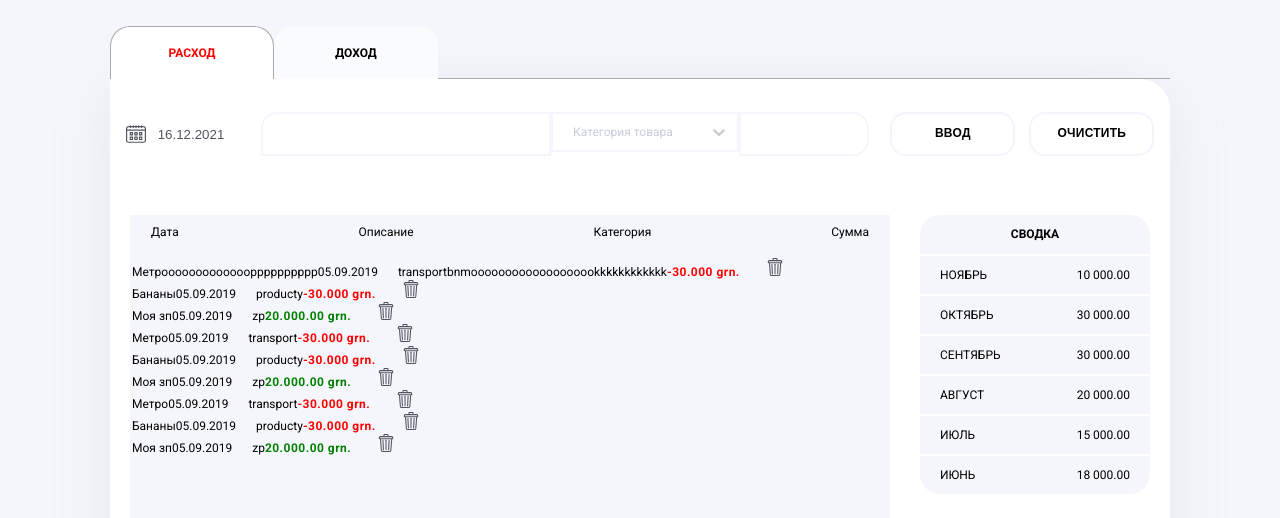
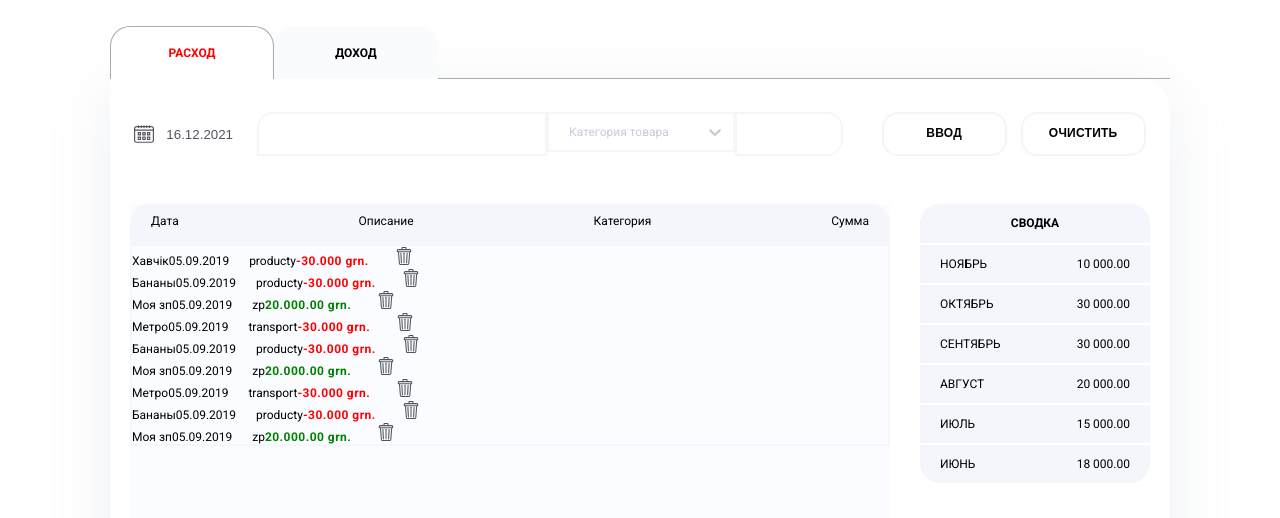
Before and after one commit to Koliadjun/kapusta-react, a React (Create React App) app: page / in a window 1280 px wide. Shown: the top 518 px of the page. Built offline with nearby package versions, Linux system fonts and the light colour scheme.

Commit message:
Обнова

```diff
--- a/src/components/ButtonsBlock/ButtonsBlock.module.css
+++ b/src/components/ButtonsBlock/ButtonsBlock.module.css
@@ -8,3 +8,13 @@
   display: flex;
   width: 100%;
 }
+@media screen and (min-width: 768px) {
+  .buttons {
+    margin-top: 30px;
+  }
+}
+@media screen and (min-width: 1280px) {
+  .buttons {
+    margin-top: 0px;
+  }
+}
--- a/src/components/InputBalance/inputBalance.module.css
+++ b/src/components/InputBalance/inputBalance.module.css
@@ -28,5 +28,6 @@
 
 @media screen and (min-width: 768px) {
   .input {
+    width: 104px;
   }
 }
--- a/src/components/InputDescriptionProduct/inputDescriptionProduct.module.css
+++ b/src/components/InputDescriptionProduct/inputDescriptionProduct.module.css
@@ -27,7 +27,8 @@
   .input {
     border: 2px solid #f5f6fb;
     background-color: #fff;
-    width: 192px;
+    width: 188px;
+    margin-left: -30px;
   }
 }
 
--- a/src/components/Tabs/Tabs.jsx
+++ b/src/components/Tabs/Tabs.jsx
@@ -21,21 +21,30 @@ export default function TabsContainer() {
 
         <TabPanel>
           <div className={s.dPicker_category_Cont}>
-            <DatePicker />
+            <div className={s.Dpiker}>
+              <DatePicker />
+            </div>
             <div className={s.input_Cont}>
               <InputDescriptionProduct />
               <CategoryList />
               <InputBalance />
             </div>
-            <ButtonsBlock />
+            <div className={s.Buttons_cont}>
+              <ButtonsBlock />
+            </div>
           </div>
           <div className={s.trans_Summ_Cont}>
             <div className={s.transactionsCont}>
               <Transactionslist />
             </div>
-            <Summary />
+            <div className={s.sumPK}>
+              <Summary />
+            </div>
           </div>
         </TabPanel>
+        <div className={s.sumTablet}>
+          <Summary />
+        </div>
         <TabPanel>
           <div className={s.dPicker_category_Cont}>
             <DatePicker />
@@ -50,7 +59,9 @@ export default function TabsContainer() {
             <div className={s.transactionsCont}>
               <Transactionslist />
             </div>
-            <Summary />
+            <div className={s.sumPK}>
+              <Summary />
+            </div>
           </div>
         </TabPanel>
       </Tabs>
--- a/src/components/Tabs/Tabs.module.css
+++ b/src/components/Tabs/Tabs.module.css
@@ -13,15 +13,15 @@
 }
 .trans_Summ_Cont {
   display: flex;
+  justify-content: space-around;
   padding-top: 59px;
   position: relative;
-  justify-content: space-around;
+  overflow: auto;
 }
 .transactionsCont {
-  width: 760px;
-  height: 384px;
-  background: #f5f6fb;
+  background: #fbfcff;
 }
+
 :global .react-tabs__tab-list {
   margin: 0 0 0px;
   padding: 0;
@@ -56,7 +56,6 @@
 }
 :global .react-tabs__tab-panel--selected {
   display: block;
-  width: 1060px;
   height: 579px;
   background: #ffffff;
   box-shadow: 0px 10px 60px rgba(170, 178, 197, 0.2);
@@ -64,6 +63,32 @@
 }
 
 @media screen and (max-width: 767px) {
+  .Dpiker {
+  }
+  .transactionsCont {
+    background: #fff;
+    width: 300px;
+  }
+  .sumPK {
+    display: none;
+  }
+  .sumTablet {
+    display: none;
+  }
+  .dPicker_category_Cont {
+    display: none;
+  }
+  .trans_Summ_Cont {
+    padding-top: 0;
+    height: 122px;
+    position: absolute;
+    position: sticky;
+    top: 100%;
+    width: 100%;
+    /* margin-bottom: 50px; */
+    /* bottom: 20px; */
+    /* margin-bottom: 50px; */
+  }
   :global .react-tabs {
     display: flex;
     flex-direction: column-reverse;
@@ -72,7 +97,8 @@
   }
 
   :global .react-tabs__tab-panel--selected {
-    height: 567px;
+    align-content: end;
+    /* height: 567px; */
     border-radius: 0px 0px 0px 0px;
   }
   :global .react-tabs__tab {
@@ -89,6 +115,25 @@
 }
 
 @media screen and (min-width: 768px) {
+  .Dpiker {
+    display: flex;
+  }
+  .sumPK {
+    display: none;
+  }
+  .sumTablet {
+    margin-top: 40px;
+  }
+  .trans_Summ_Cont {
+    flex-wrap: wrap;
+    padding-top: 48px;
+  }
+  .transactionsCont {
+    width: 605px;
+  }
+  .dPicker_category_Cont {
+    flex-wrap: wrap;
+  }
   :global .react-tabs__tab-panel--selected {
     width: 665px;
   }
@@ -120,4 +165,14 @@
     padding-left: 5px;
     padding-right: 5px;
   }
+  .transactionsCont {
+    width: 760px;
+    height: 384px;
+  }
+  .sumPK {
+    display: flex;
+  }
+  .sumTablet {
+    display: none;
+  }
 }
--- a/src/components/Transactionslist/Transactionslist.jsx
+++ b/src/components/Transactionslist/Transactionslist.jsx
@@ -18,7 +18,7 @@ export default function Transactionslist({ onDeleteClick }) {
       <SimpleBar className={s.scrollBar} style={{ maxHeight: 346 }}>
         <ul className={s.tablet}>
           {data.map(({ id, income, description, date, category, negative }) => (
-            <li>
+            <li className={s.descriptionLi}>
               <span className={s.description}>{description}</span>
               <span className={s.data}>{date}</span>
               <span className={s.category}>{category}</span>
--- a/src/components/Transactionslist/list.json
+++ b/src/components/Transactionslist/list.json
@@ -2,9 +2,9 @@
   {
     "id": 1,
     "income": "-30.000 grn.",
-    "description": "Метроoooooooooooopppppppppp",
+    "description": "Хавчік",
     "date": "05.09.2019",
-    "category": "transportbnmooooooooooooooooookkkkkkkkkkkk",
+    "category": "producty",
     "negative": true
   },
   {
--- a/src/components/Transactionslist/transactionslist.module.css
+++ b/src/components/Transactionslist/transactionslist.module.css
@@ -15,7 +15,7 @@
 .tablet {
   display: flex;
   flex-wrap: wrap;
-  justify-content: space-between;
+  /* justify-content: space-between; */
 }
 
 .tabletItem {
--- a/src/index.css
+++ b/src/index.css
@@ -19,8 +19,7 @@ body {
     sans-serif;
   line-height: 1.17;
 
-  background-color: #f5f6fb;
-
+  background-color: #ffffff;
 }
 
 h1,
```
